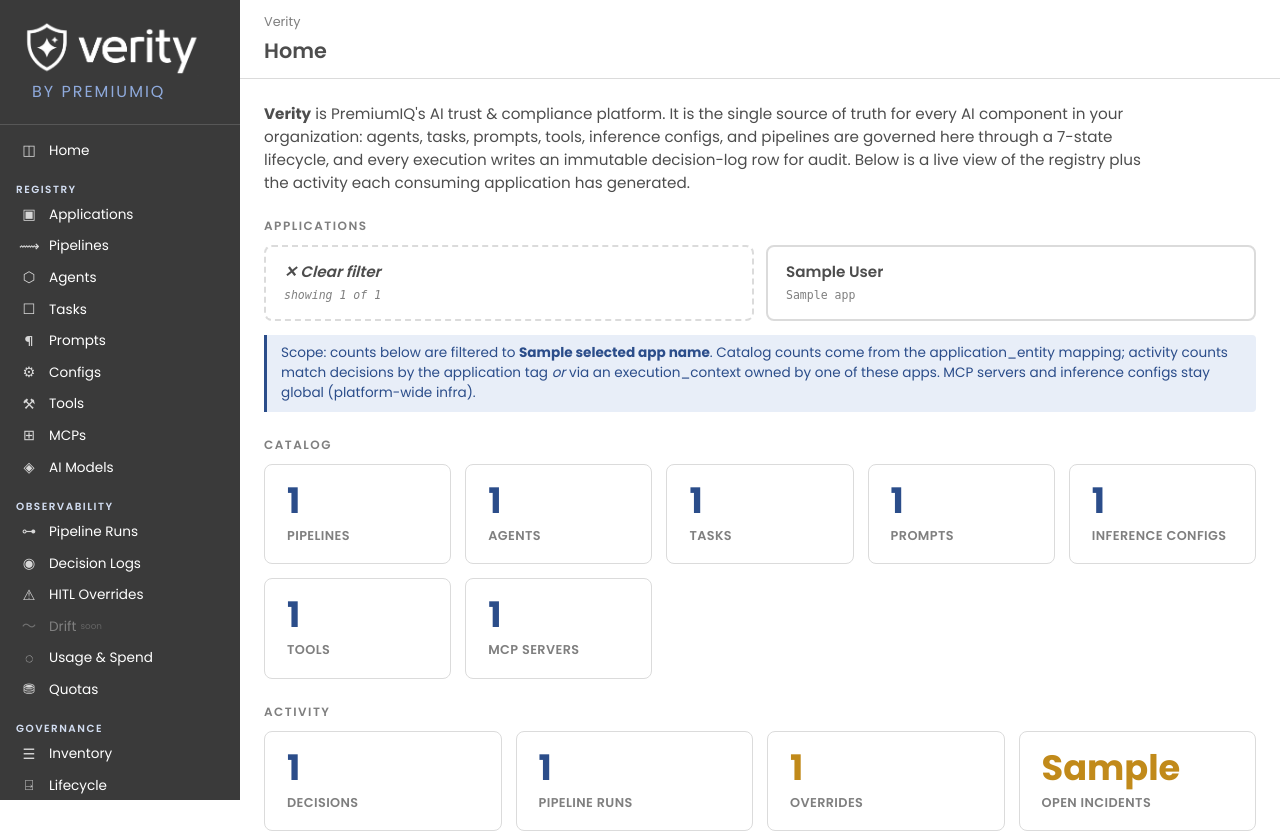
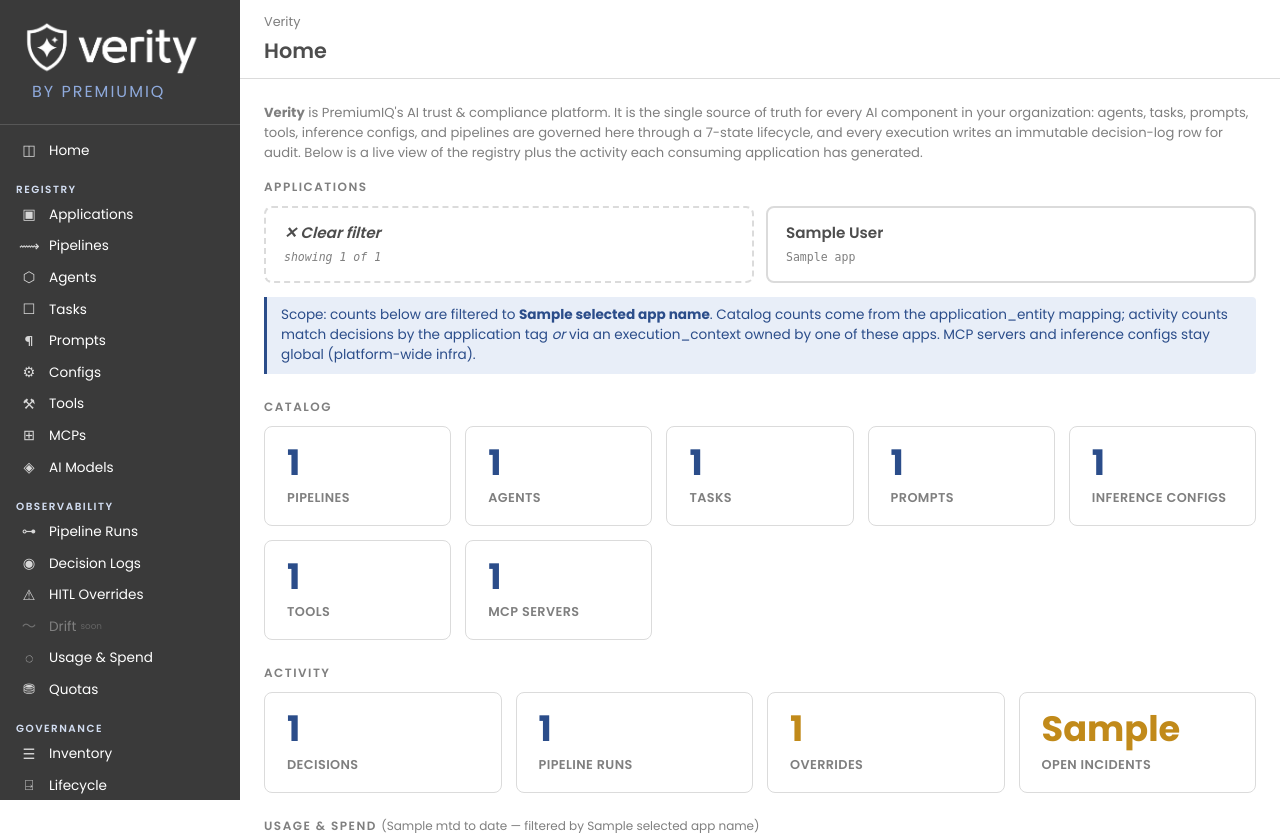
Before and after one commit to premiumiq/verity_uw, a FastAPI app: template verity/src/verity/web/templates/dashboard.html in a window 1280 px wide. Shown: the top 833 px of the page. Run offline with FastAPI, Linux system fonts and the light colour scheme; the template is opened without the code that fills it: most values are stand-ins (such as "Sample title", 1, 10 or a date in 2020); parts of the project's set-up code (start-up, migrations or seed data) failed here and were passed over; some libraries are stand-ins or nearby versions.

Commit message:
style(home): intro spans full width; size/colour match other pages
Home dashboard's intro paragraph was using a bespoke .home-intro
class with max-width: 900px and font-size: 0.95rem, so it read
bigger than the description paragraphs on every other admin page
and only filled roughly half the content area on wide viewports.

Swapped it to the shared .verity-page-description class (the same
one that heads up /admin/agents, /admin/quotas, /admin/incidents,
/admin/models, etc.). That class is 0.82rem,
var(--verity-text-light), line-height 1.5, max-width: 100%, which
gives uniform typography across the admin UI and lets the intro
breathe across the full content area.

Removed the now-unused .home-intro style block from dashboard.html.

Co-Authored-By: Claude Opus 4.7 (1M context) <noreply@anthropic.com>

```diff
--- a/verity/src/verity/web/templates/dashboard.html
+++ b/verity/src/verity/web/templates/dashboard.html
@@ -27,13 +27,9 @@
      Kept here (rather than verity.css) because they're home-only
      and the admin CSS file is already large. -->
 <style>
-    .home-intro {
-        color: var(--verity-text);
-        font-size: 0.95rem;
-        line-height: 1.5;
-        max-width: 900px;
-        margin: 0 0 22px 0;
-    }
+    /* .home-intro removed — home intro now uses the shared
+       .verity-page-description class so its size, colour, and
+       max-width match every other page. */
     .home-section-label {
         font-size: 0.75rem;
         text-transform: uppercase;
@@ -142,7 +138,7 @@
 <!-- ══════════════════════════════════════════════════════════
      1. INTRO
      ══════════════════════════════════════════════════════════ -->
-<p class="home-intro">
+<p class="verity-page-description">
     <strong>Verity</strong> is PremiumIQ's AI trust &amp; compliance platform.
     It is the single source of truth for every AI component in your organization:
     agents, tasks, prompts, tools, inference configs, and pipelines are governed
```
